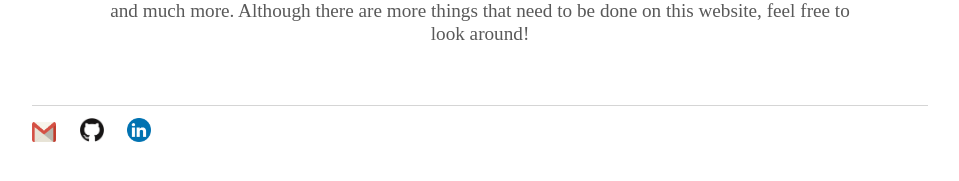
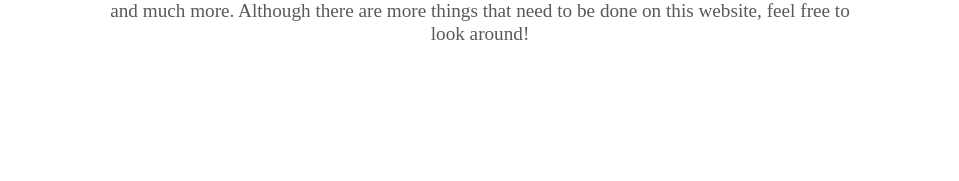
Before and after one commit to sarahoss/sarahoss.github.io, a Jekyll site: the page built from index.html, in a window 1280 px wide. Shown: the part 432-613 px from the top of the page, without its empty margins (160-1119 px from the left). Built offline with Jekyll 4.4.1, drawn with Linux system fonts in a browser that asks for light colours.

Commit message:
Update index.html

```diff
--- a/index.html
+++ b/index.html
@@ -20,13 +20,6 @@ title: Sara Hosseini
 			mobile game development, character design, web development and much more. Although there are more things that need
 			to be done on this website, feel free to look around!
 		</p>
-		<footer>
-	    		<ul>
-	        		<li><a href="mailto:sara.hosseini01@gmail.com"><img class="img-responsive" src="src/gmaillogo.png" height="20" width="24"/></a></li>
-	        		<li><a href="https://github.com/sarahoss"><img class="img-responsive" src="src/githublogo.png" height="24" width="24"/></a></li>
-				<li><a href="https://www.linkedin.com/in/sara-hosseini/"><img class="img-responsive" src="src/linkedinlogo.png" height="24" width="24"/></a></li>
-			</ul>
-		</footer>
 		</div>
 	</section>
 </div>
```
